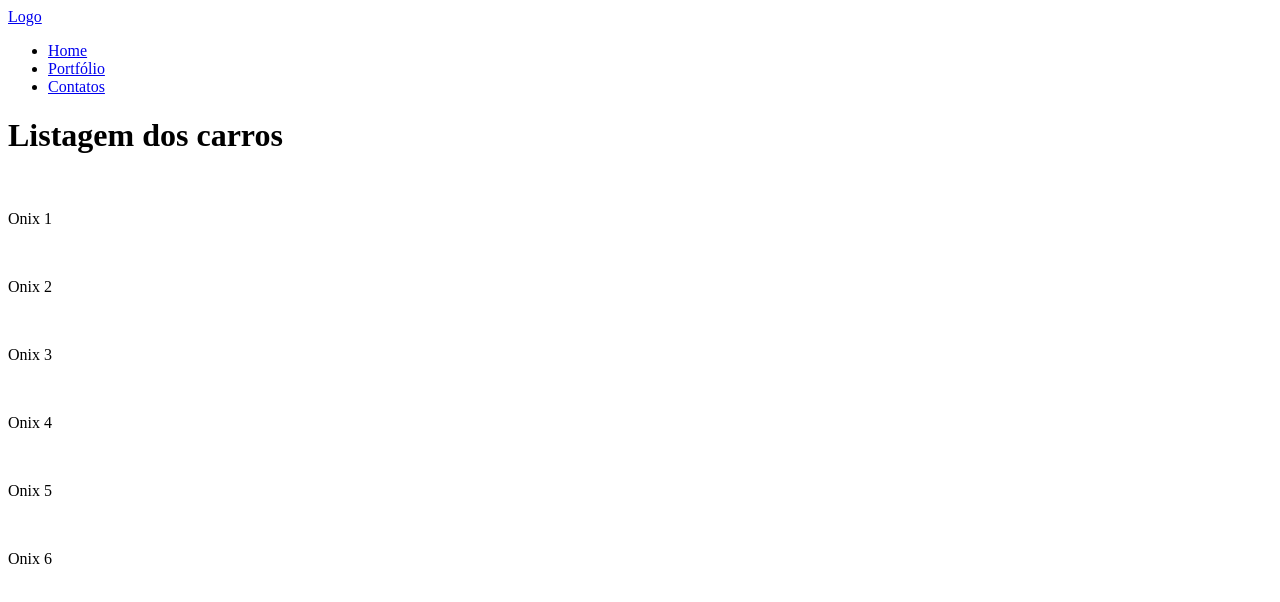
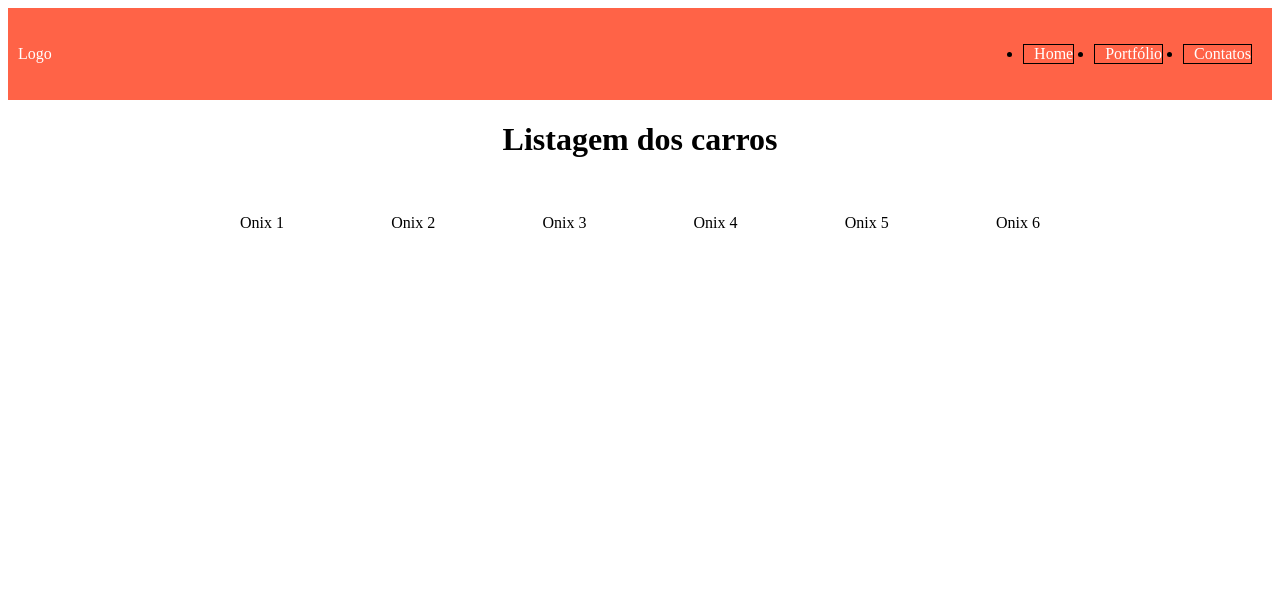
Before and after one commit to nilsonnogueira2020/nilsonnogueira2020.github.io, a plain HTML site: page index.html in a window 1280 px wide. Drawn offline with Linux system fonts and the light colour scheme.

Commit message:
commit css

```diff
--- a/estilo.css
+++ b/estilo.css
@@ -1,9 +1,54 @@
-.retangulo{
-position: absolute;
-width: 1440px;
-height: 375px;
-left: 47px;
-top: 1222px;
+a{
+    text-decoration: none;
+    color: white;
+}
 
-background: #ADDE87;
+h1{
+    text-align: center;
+
 }
+
+.header{
+    display: flex;
+    flex-wrap: wrap;
+    justify-content: space-between;
+    align-items: center;
+    background: tomato;
+    padding: 10px
+}
+
+.header nav ul {
+    display: flex;
+
+
+
+
+
+}
+
+.header nav ul li{
+    padding-left: 10px;
+    border: 1px solid;
+    margin: 10px;
+}
+
+.section1{
+    display:flex;
+    flex-wrap: wrap;
+    max-width: 800px;
+    margin: 0 auto;
+    justify-content:space-between;
+    align-items: center;
+
+}
+
+.section1 p{
+    text-align: center;
+
+}
+
+.img{
+height: 300px;
+width: 20px;
+
+}
```
